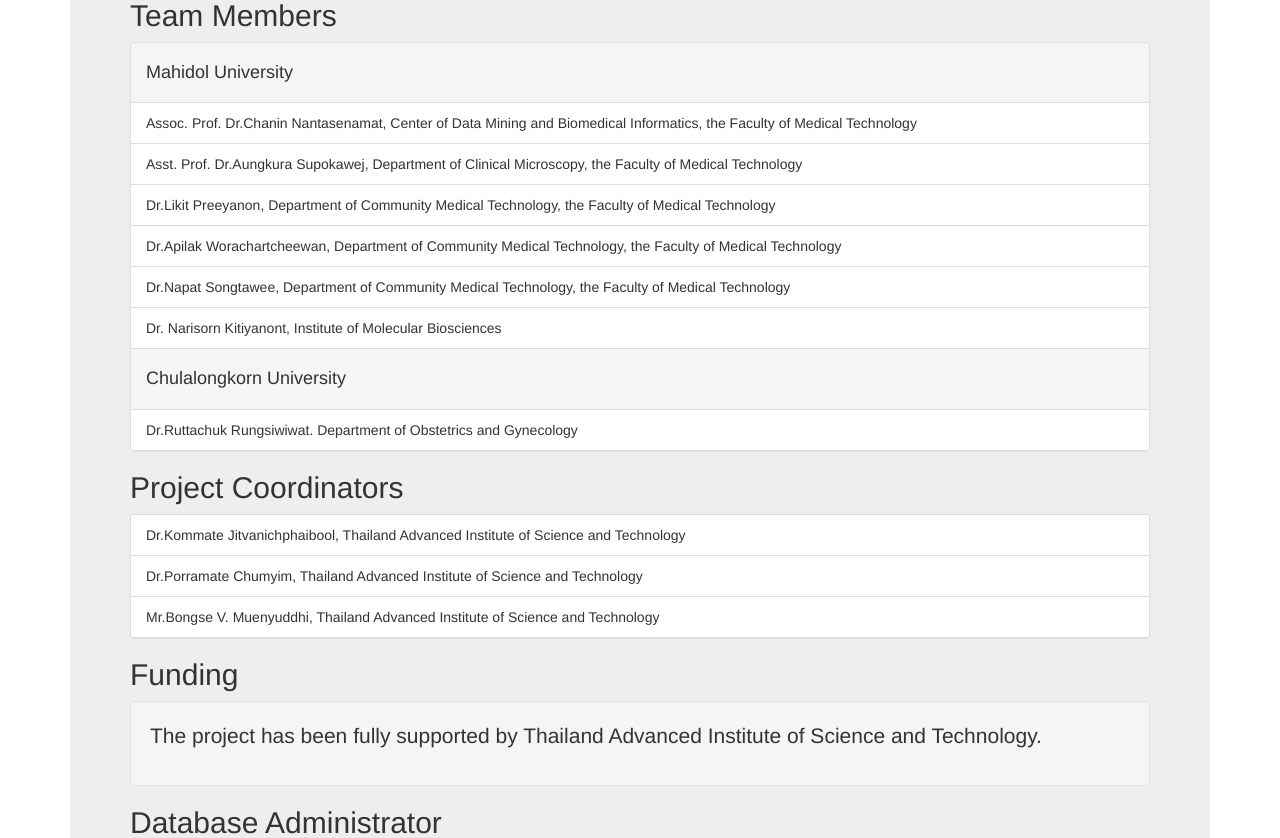
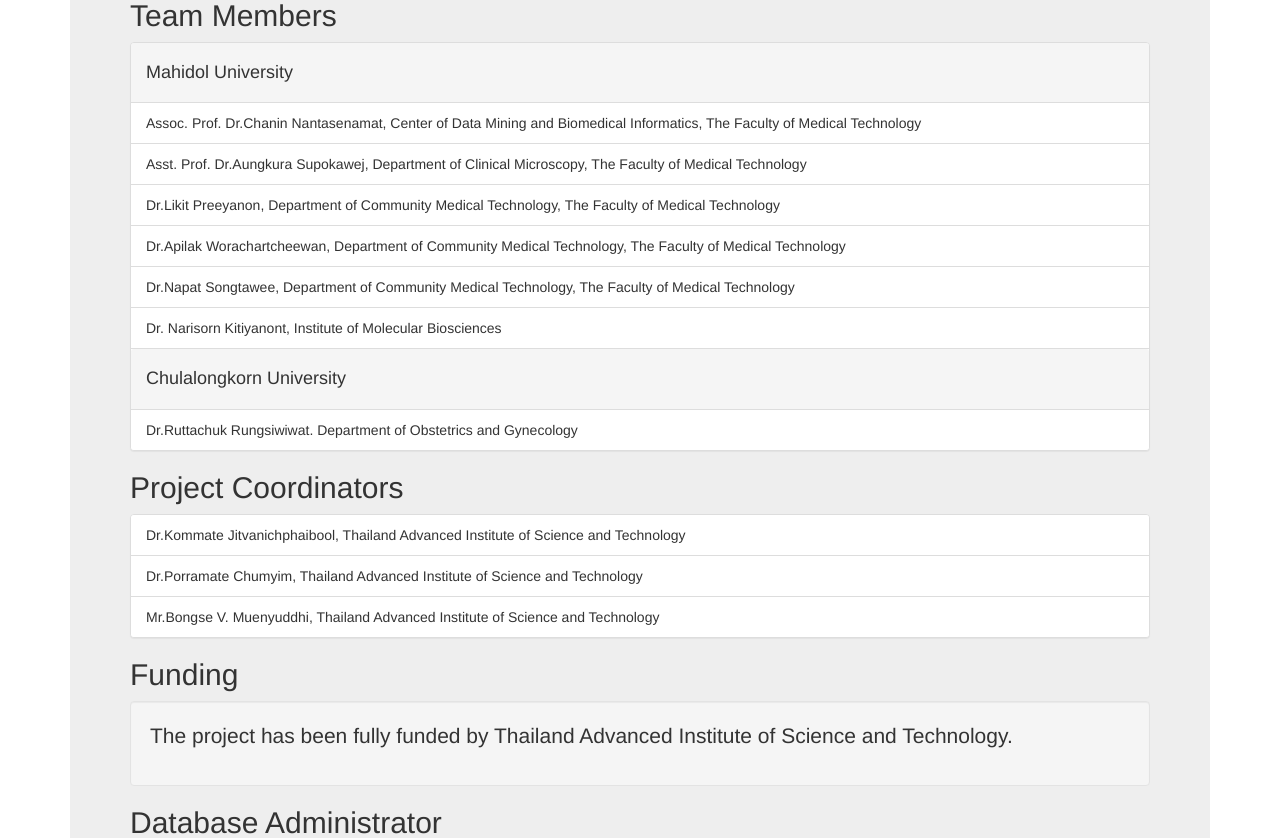
Before and after one commit to likit/biopharms, a Flask app: page /about/ in a window 1280 px wide. Shown: the part 1165-2003 px from the top of the page. Run offline with Flask 2, Linux system fonts and the light colour scheme; some libraries are stand-ins or nearby versions.

Commit message:
minor edit

```diff
--- a/webapp/app/templates/about.html
+++ b/webapp/app/templates/about.html
@@ -31,11 +31,11 @@
         <div class="panel panel-default">
             <div class="panel-heading"><h4>Mahidol University</h4></div>
             <ul class="list-group">
-                <li class="list-group-item">Assoc. Prof. Dr.Chanin Nantasenamat, Center of Data Mining and Biomedical Informatics, the Faculty of Medical Technology</li>
-                <li class="list-group-item">Asst. Prof. Dr.Aungkura Supokawej, Department of Clinical Microscopy, the Faculty of Medical Technology</li>
-                <li class="list-group-item">Dr.Likit Preeyanon, Department of Community Medical Technology, the Faculty of Medical Technology</li>
-                <li class="list-group-item">Dr.Apilak Worachartcheewan, Department of Community Medical Technology, the Faculty of Medical Technology</li>
-                <li class="list-group-item">Dr.Napat Songtawee, Department of Community Medical Technology, the Faculty of Medical Technology</li>
+                <li class="list-group-item">Assoc. Prof. Dr.Chanin Nantasenamat, Center of Data Mining and Biomedical Informatics, The Faculty of Medical Technology</li>
+                <li class="list-group-item">Asst. Prof. Dr.Aungkura Supokawej, Department of Clinical Microscopy, The Faculty of Medical Technology</li>
+                <li class="list-group-item">Dr.Likit Preeyanon, Department of Community Medical Technology, The Faculty of Medical Technology</li>
+                <li class="list-group-item">Dr.Apilak Worachartcheewan, Department of Community Medical Technology, The Faculty of Medical Technology</li>
+                <li class="list-group-item">Dr.Napat Songtawee, Department of Community Medical Technology, The Faculty of Medical Technology</li>
                 <li class="list-group-item">Dr. Narisorn Kitiyanont, Institute of Molecular Biosciences</li>
             </ul>
             <div class="panel-heading"><h4>Chulalongkorn University</h4></div>
@@ -54,7 +54,7 @@
         <h2>Funding</h2>
         <div class="well">
         <p>
-        The project has been fully supported by Thailand Advanced Institute of Science and Technology.
+        The project has been fully funded by Thailand Advanced Institute of Science and Technology.
         </p>
         </div>
         <h2>Database Administrator</h2>
```
